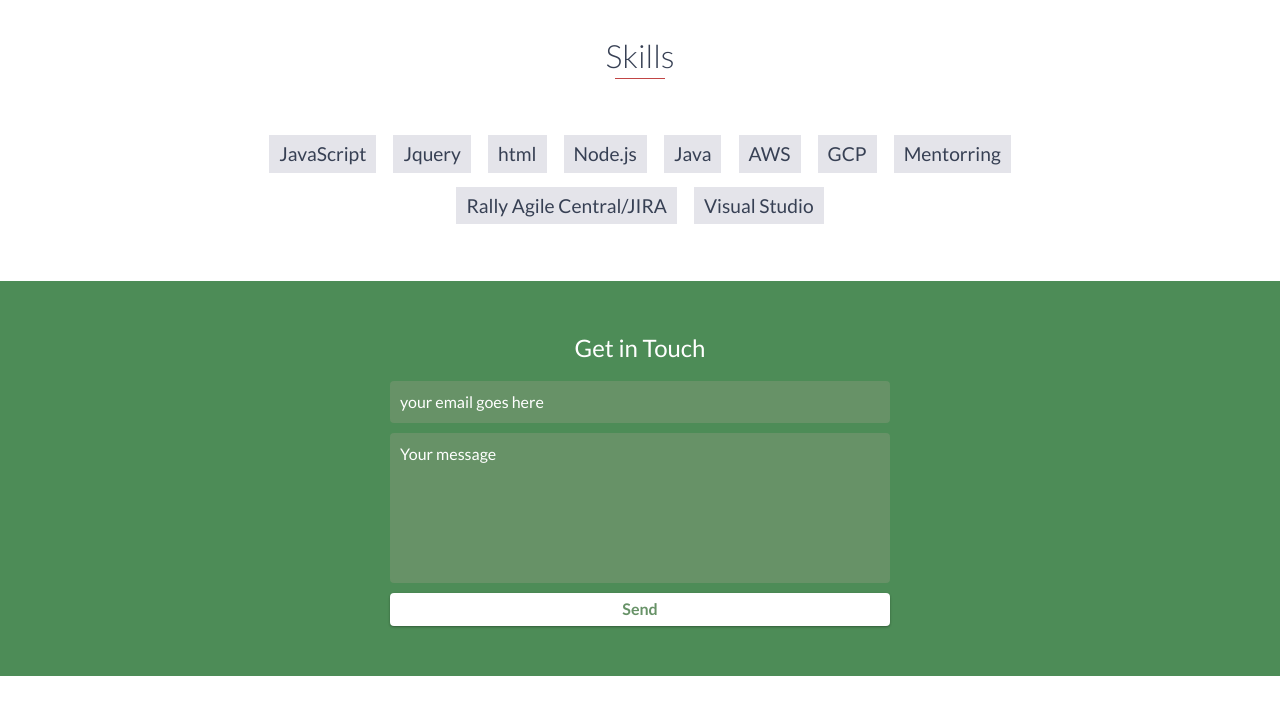
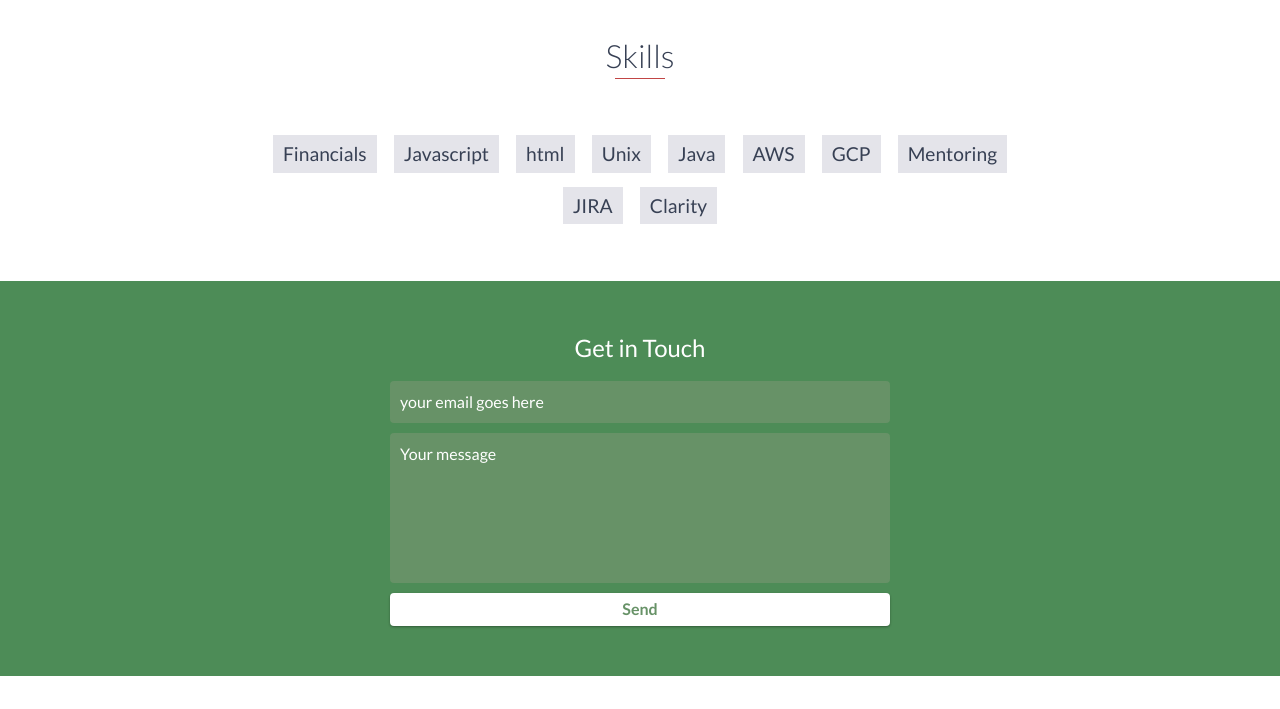
Before and after one commit to fzahir/FaizProfessionalPortfolio-githubio.com, a website: page index.html in a window 1280 px wide. Shown: the part 3240-3949 px from the top of the page. Drawn offline with nearby package versions, Linux system fonts and the light colour scheme.

Commit message:
updated index file

```diff
--- a/index.html
+++ b/index.html
@@ -283,16 +283,16 @@
     <div id="skills">
         <h2 class="heading">Skills</h2>
         <ul>
-            <li>JavaScript</li>
-            <li>Jquery</li>
+            <li>Financials</li>
+            <li>Javascript</li>
             <li>html</li>
-            <li>Node.js</li>
+            <li>Unix</li>
             <li>Java</li>
             <li>AWS</li>
             <li>GCP</li>
-            <li>Mentorring</li>
-            <li>Rally Agile Central/JIRA</li>
-            <li>Visual Studio</li>
+            <li>Mentoring</li>
+            <li>JIRA</li>
+            <li>Clarity</li>
         </ul>
     </div>
     <!-- End #skills -->
```
